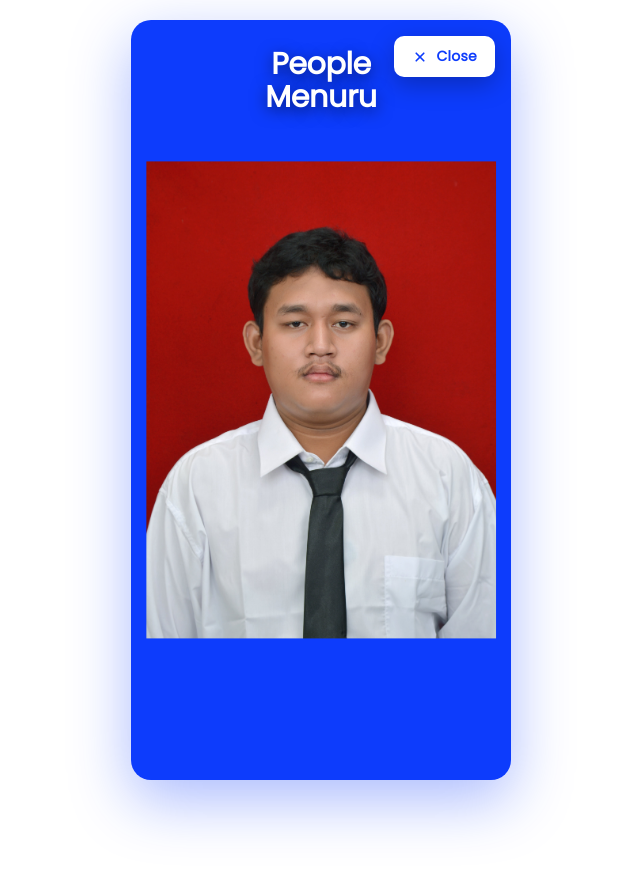
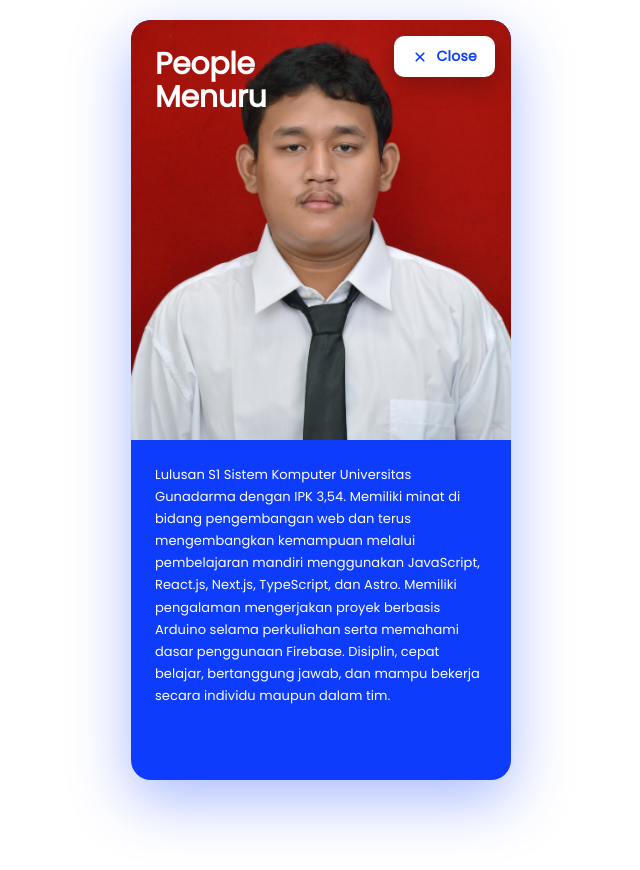
Before and after one commit to vinividivicilala/lolo, a Next.js app in the folder faq/: page /cv in a window 1280 px wide. Both pictures are taken after a click on the button "Info". Shown: the top 870 px of the page, without its empty margins (319-959 px from the left). After the commit the page ends 800 px from the top, so only its background shows below. Built offline with nearby package versions, Linux system fonts and the light colour scheme.

Commit message:
Update page.tsx

```diff
--- a/faq/app/cv/page.tsx
+++ b/faq/app/cv/page.tsx
@@ -6,52 +6,30 @@ import gsap from "gsap";
 
 const FONT_FAMILY = "'Poppins', 'Poppins Fallback', sans-serif";
 
-// ===== SVG ICON PLUS (dengan 2 garis yang bisa dianimasikan) =====
+// ===== SVG ICON PLUS =====
 const PlusIcon = ({
   size = 16,
   color = "#ffffff",
-  lineRef1,
-  lineRef2,
 }: {
   size?: number;
   color?: string;
-  lineRef1?: React.RefObject<SVGLineElement>;
-  lineRef2?: React.RefObject<SVGLineElement>;
 }) => (
   <svg width={size} height={size} viewBox="0 0 24 24" fill="none" xmlns="http://www.w3.org/2000/svg">
-    <line
-      ref={lineRef1}
-      x1="4"
-      y1="12"
-      x2="20"
-      y2="12"
-      stroke={color}
-      strokeWidth="2.5"
-      strokeLinecap="round"
-    />
-    <line
-      ref={lineRef2}
-      x1="12"
-      y1="4"
-      x2="12"
-      y2="20"
-      stroke={color}
-      strokeWidth="2.5"
-      strokeLinecap="round"
-    />
+    <line x1="4" y1="12" x2="20" y2="12" stroke={color} strokeWidth="2.5" strokeLinecap="round" />
+    <line x1="12" y1="4" x2="12" y2="20" stroke={color} strokeWidth="2.5" strokeLinecap="round" />
   </svg>
 );
 
 // ===== CV PAGE =====
 export default function CVPage(): React.JSX.Element {
   const cardRef = useRef<HTMLDivElement>(null);
+  const scrollRef = useRef<HTMLDivElement>(null);
   const photoRef = useRef<HTMLImageElement>(null);
   const buttonRef = useRef<HTMLButtonElement>(null);
   const plusWrapRef = useRef<HTMLDivElement>(null);
-  const plusLine1Ref = useRef<SVGLineElement>(null);
-  const plusLine2Ref = useRef<SVGLineElement>(null);
   const textTopRef = useRef<HTMLDivElement>(null);
   const textBottomRef = useRef<HTMLDivElement>(null);
+  const descRef = useRef<HTMLDivElement>(null);
   const [isMounted, setIsMounted] = useState(false);
   const [isOpen, setIsOpen] = useState(false);
 
@@ -71,7 +49,7 @@ export default function CVPage(): React.JSX.Element {
     );
   }, [isMounted]);
 
-  // Animasi GSAP tombol (bg + teks)
+  // Animasi GSAP tombol
   useEffect(() => {
     if (!isMounted) return;
     if (!buttonRef.current) return;
@@ -93,7 +71,7 @@ export default function CVPage(): React.JSX.Element {
     }
   }, [isOpen, isMounted]);
 
-  // Animasi GSAP icon plus → jadi × (rotate 45°) saat open
+  // Animasi GSAP icon plus → × (rotate 45°)
   useEffect(() => {
     if (!isMounted) return;
     if (!plusWrapRef.current) return;
@@ -113,34 +91,24 @@ export default function CVPage(): React.JSX.Element {
 
     if (isOpen) {
       gsap.to(photoRef.current, {
-        top: "50%",
-        left: "50%",
-        xPercent: -50,
-        yPercent: -50,
-        width: "92%",
-        height: "92%",
-        objectFit: "contain",
-        borderRadius: "12px",
+        height: "420px",
+        objectFit: "cover",
+        borderRadius: "0px",
         duration: 0.55,
         ease: "power3.inOut",
       });
     } else {
       gsap.to(photoRef.current, {
-        top: 0,
-        left: 0,
-        xPercent: 0,
-        yPercent: 0,
-        width: "100%",
-        height: "100%",
+        height: "520px",
         objectFit: "cover",
-        borderRadius: "20px",
+        borderRadius: "0px",
         duration: 0.55,
         ease: "power3.inOut",
       });
     }
   }, [isOpen, isMounted]);
 
-  // Animasi GSAP teks bawah (mode default) — warna putih di dalam card
+  // Animasi GSAP teks bawah (mode default)
   useEffect(() => {
     if (!isMounted) return;
     if (!textBottomRef.current) return;
@@ -153,7 +121,7 @@ export default function CVPage(): React.JSX.Element {
     );
   }, [isOpen, isMounted]);
 
-  // Animasi GSAP teks atas (mode open) — tetap DI DALAM card, warna putih
+  // Animasi GSAP teks atas (mode open) — di sisi KIRI
   useEffect(() => {
     if (!isMounted) return;
     if (!textTopRef.current) return;
@@ -161,8 +129,21 @@ export default function CVPage(): React.JSX.Element {
 
     gsap.fromTo(
       textTopRef.current,
-      { opacity: 0, y: -24 },
-      { opacity: 1, y: 0, duration: 0.6, ease: "power2.out", delay: 0.15 }
+      { opacity: 0, x: -24 },
+      { opacity: 1, x: 0, duration: 0.6, ease: "power2.out", delay: 0.15 }
+    );
+  }, [isOpen, isMounted]);
+
+  // Animasi GSAP deskripsi bawah foto (mode open)
+  useEffect(() => {
+    if (!isMounted) return;
+    if (!descRef.current) return;
+    if (!isOpen) return;
+
+    gsap.fromTo(
+      descRef.current,
+      { opacity: 0, y: 30 },
+      { opacity: 1, y: 0, duration: 0.7, ease: "power2.out", delay: 0.35 }
     );
   }, [isOpen, isMounted]);
 
@@ -205,7 +186,7 @@ export default function CVPage(): React.JSX.Element {
             pointerEvents: "auto",
           }}
         >
-          {/* Card bg biru */}
+          {/* Card bg biru dengan scroll di dalam */}
           <div
             ref={cardRef}
             style={{
@@ -218,42 +199,49 @@ export default function CVPage(): React.JSX.Element {
               position: "relative",
             }}
           >
-            {/* Foto di dalam card */}
+            {/* Scrollable content di dalam card */}
+            <div
+              ref={scrollRef}
+              className="cv-scroll"
+              style={{
+                width: "100%",
+                height: "100%",
+                overflowY: "auto",
+                overflowX: "hidden",
+                position: "relative",
+                scrollbarWidth: "none",
+                msOverflowStyle: "none",
+              }}
+            >
+              {/* Foto */}
               <img
                 ref={photoRef}
                 src="/images/DSC_0614-min.JPG"
                 alt="CV"
                 style={{
-                position: "absolute",
-                top: 0,
-                left: 0,
                   width: "100%",
-                height: "100%",
+                  height: "520px",
                   objectFit: "cover",
                   objectPosition: "center center",
                   display: "block",
-                borderRadius: "20px",
+                  transition: "none",
                 }}
               />
 
-            {/* ===== TEKS DI ATAS (MODE OPEN) — DI DALAM CARD, WARNA PUTIH ===== */}
+              {/* ===== TEKS DI ATAS FOTO (MODE OPEN) — SISI KIRI ===== */}
               {isOpen && (
                 <div
                   ref={textTopRef}
                   style={{
                     position: "absolute",
                     top: "28px",
-                  left: "0",
-                  width: "100%",
-                  textAlign: "center",
+                    left: "24px",
+                    textAlign: "left",
                     zIndex: 9,
                     fontFamily: FONT_FAMILY,
                     color: "#ffffff",
                     pointerEvents: "none",
                     lineHeight: 1.1,
-                  textShadow: "0 4px 16px rgba(0,0,0,0.55)",
-                  padding: "0 16px",
-                  boxSizing: "border-box",
                   }}
                 >
                   <div
@@ -279,7 +267,7 @@ export default function CVPage(): React.JSX.Element {
                 </div>
               )}
 
-            {/* ===== TEKS DI BAWAH (MODE DEFAULT) — DI DALAM CARD, WARNA PUTIH ===== */}
+              {/* ===== TEKS DI BAWAH FOTO (MODE DEFAULT) ===== */}
               {!isOpen && (
                 <div
                   ref={textBottomRef}
@@ -294,7 +282,6 @@ export default function CVPage(): React.JSX.Element {
                     color: "#ffffff",
                     pointerEvents: "none",
                     lineHeight: 1.1,
-                  textShadow: "0 4px 16px rgba(0,0,0,0.55)",
                     padding: "0 16px",
                     boxSizing: "border-box",
                   }}
@@ -322,7 +309,34 @@ export default function CVPage(): React.JSX.Element {
                 </div>
               )}
 
-            {/* ===== TOMBOL INFO / CLOSE DI ATAS KANAN DENGAN ICON PLUS ===== */}
+              {/* ===== DESKRIPSI BAWAH FOTO (MODE OPEN) ===== */}
+              {isOpen && (
+                <div
+                  ref={descRef}
+                  style={{
+                    padding: "24px 24px 40px 24px",
+                    fontFamily: FONT_FAMILY,
+                    color: "#ffffff",
+                    fontSize: "13px",
+                    fontWeight: 400,
+                    lineHeight: 1.7,
+                    letterSpacing: "0.005em",
+                    textAlign: "left",
+                  }}
+                >
+                  Lulusan S1 Sistem Komputer Universitas Gunadarma dengan IPK 3,54.
+                  Memiliki minat di bidang pengembangan web dan terus mengembangkan
+                  kemampuan melalui pembelajaran mandiri menggunakan JavaScript,
+                  React.js, Next.js, TypeScript, dan Astro. Memiliki pengalaman
+                  mengerjakan proyek berbasis Arduino selama perkuliahan serta
+                  memahami dasar penggunaan Firebase. Disiplin, cepat belajar,
+                  bertanggung jawab, dan mampu bekerja secara individu maupun
+                  dalam tim.
+                </div>
+              )}
+            </div>
+
+            {/* ===== TOMBOL INFO / CLOSE DI ATAS KANAN ===== */}
             <button
               ref={buttonRef}
               onClick={() => setIsOpen((v) => !v)}
@@ -351,12 +365,7 @@ export default function CVPage(): React.JSX.Element {
                 ref={plusWrapRef}
                 style={{ display: "flex", alignItems: "center", transformOrigin: "center center" }}
               >
-                <PlusIcon
-                  size={16}
-                  color={isOpen ? "#0D3CFC" : "#ffffff"}
-                  lineRef1={plusLine1Ref}
-                  lineRef2={plusLine2Ref}
-                />
+                <PlusIcon size={16} color={isOpen ? "#0D3CFC" : "#ffffff"} />
               </div>
               <span>{isOpen ? "Close" : "Info"}</span>
             </button>
@@ -370,16 +379,28 @@ export default function CVPage(): React.JSX.Element {
           padding: 0;
           background-color: #ffffff;
           font-family: ${FONT_FAMILY};
+          overflow-x: hidden;
         }
+        /* Hapus scrollbar di sisi kanan window */
+        html::-webkit-scrollbar,
         body::-webkit-scrollbar {
-          width: 8px;
+          display: none;
+          width: 0;
+          height: 0;
         }
-        body::-webkit-scrollbar-thumb {
-          background-color: #0D3CFC;
-          border-radius: 4px;
+        html, body {
+          -ms-overflow-style: none;
+          scrollbar-width: none;
         }
-        body::-webkit-scrollbar-track {
-          background-color: #f1f1f1;
+        /* Hapus scrollbar di dalam bg biru */
+        .cv-scroll::-webkit-scrollbar {
+          display: none;
+          width: 0;
+          height: 0;
+        }
+        .cv-scroll {
+          -ms-overflow-style: none;
+          scrollbar-width: none;
         }
       `}</style>
     </>
```
Lines whose indentation alone changed are shown as unchanged.
